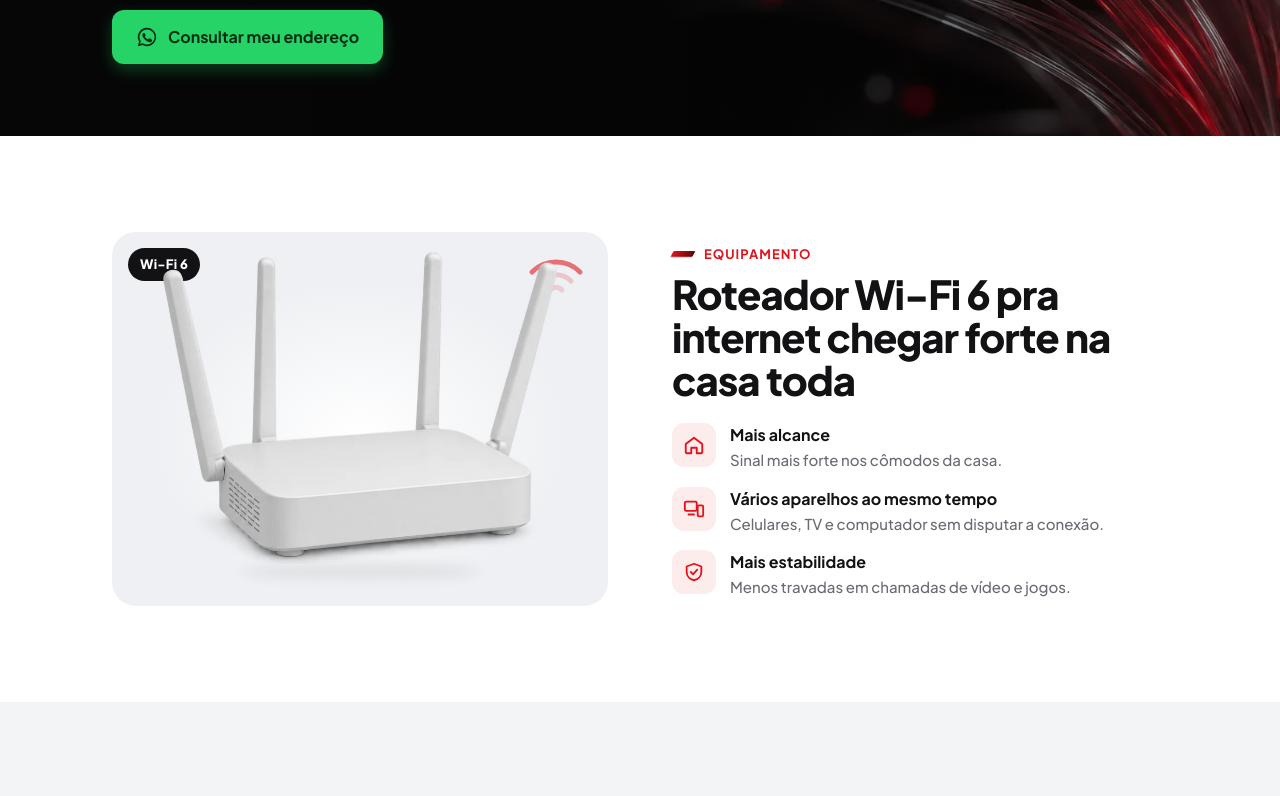
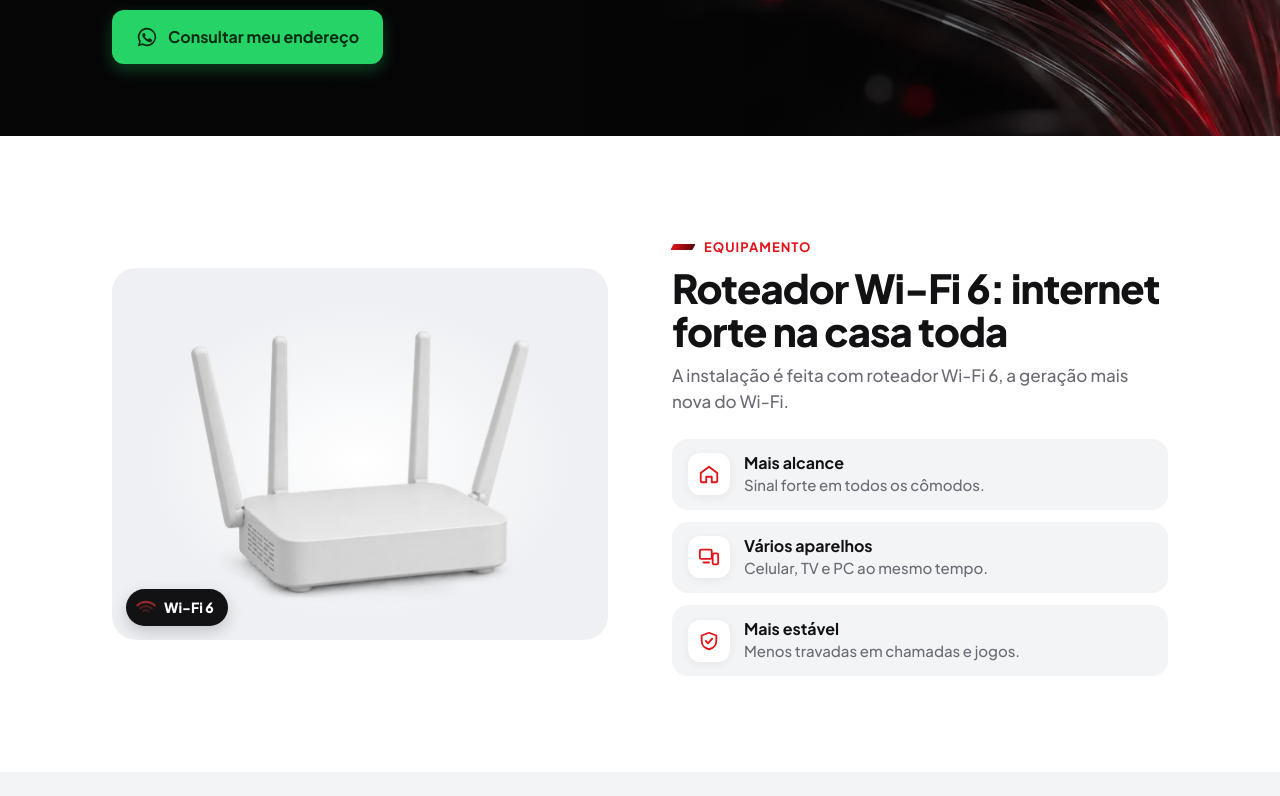
Before and after one commit to nandosw/jsmnet.github.io, a plain HTML site: page index.html in a window 1280 px wide. Shown: the part 2740-3536 px from the top of the page. Drawn offline with Linux system fonts and the light colour scheme.

Commit message:
Seção Wi-Fi 6 reorganizada e link do menu corrigido
Co-Authored-By: Claude Opus 5.5 <noreply@anthropic.com>
Claude-Session: https://claude.ai/code/session_01EMa4kgvynsHePnVQGN9bPa

```diff
--- a/index.html
+++ b/index.html
@@ -185,23 +185,25 @@ a:focus-visible,button:focus-visible,summary:focus-visible{outline:3px solid #1a
 .fiber .btn{margin-top:26px}
 
 /* ---------- wi-fi 6 ---------- */
-.wifi{display:grid;gap:28px;align-items:center}
-.wifi .pic{position:relative;border-radius:24px;background:radial-gradient(60% 60% at 50% 55%,#fff 0%,#EEF0F3 70%);padding:28px 24px 34px}
-.wifi .pic img{position:relative;margin:0 auto;width:88%;animation:float 5s ease-in-out infinite}
-@keyframes float{50%{transform:translateY(-10px)}}
-.wifi .pic .shadow{position:absolute;left:50%;bottom:26px;width:56%;height:18px;margin-left:-28%;border-radius:50%;background:rgba(0,0,0,.12);filter:blur(8px);animation:sh 5s ease-in-out infinite}
-@keyframes sh{50%{transform:scale(.85);opacity:.6}}
-.sig{position:absolute;top:18px;right:20px;width:64px;height:48px}
-.sig path{fill:none;stroke:var(--red);stroke-width:5;stroke-linecap:round;opacity:.15;animation:sig 1.8s ease-in-out infinite}
+.wifi{display:grid;gap:20px;grid-template-areas:"head" "pic" "ben"}
+.w-head{grid-area:head;margin-bottom:0}
+.wifi .pic{grid-area:pic;position:relative;aspect-ratio:4/3;display:flex;align-items:center;justify-content:center;border-radius:24px;background:radial-gradient(60% 60% at 50% 52%,#fff 0%,#EEF0F3 72%);overflow:hidden}
+.wifi .pic img{position:relative;z-index:1;width:68%;margin-top:6%;animation:float 5s ease-in-out infinite}
+@keyframes float{50%{transform:translateY(-6px)}}
+.wifi .pic .shadow{position:absolute;left:50%;bottom:13%;width:46%;height:16px;margin-left:-23%;border-radius:50%;background:rgba(0,0,0,.13);filter:blur(8px);animation:sh 5s ease-in-out infinite}
+@keyframes sh{50%{transform:scale(.88);opacity:.65}}
+.wifi .pic .lbl{position:absolute;z-index:2;left:14px;bottom:14px;display:inline-flex;align-items:center;gap:8px;padding:8px 14px 8px 10px;border-radius:999px;background:var(--ink);color:#fff;font-size:14px;font-weight:800;box-shadow:0 6px 16px rgba(0,0,0,.18)}
+.sig{width:20px;height:20px}
+.sig path{fill:none;stroke:#FF3A40;stroke-width:2.4;stroke-linecap:round;opacity:.25;animation:sig 1.8s ease-in-out infinite}
 .sig path:nth-child(2){animation-delay:.25s}.sig path:nth-child(3){animation-delay:.5s}
-@keyframes sig{30%{opacity:1}70%{opacity:.15}}
-.wifi .pic .lbl{position:absolute;top:16px;left:16px;padding:6px 12px;border-radius:999px;background:var(--ink);color:#fff;font-size:13px;font-weight:800;letter-spacing:.02em}
-.ben{list-style:none;margin:22px 0 0;padding:0;display:grid;gap:14px}
-.ben li{display:grid;grid-template-columns:44px 1fr;gap:14px;align-items:start}
-.ben i{width:44px;height:44px;border-radius:12px;display:flex;align-items:center;justify-content:center;background:#FDECEC;color:var(--red)}
+@keyframes sig{30%{opacity:1}70%{opacity:.25}}
+.ben{grid-area:ben;list-style:none;margin:0;padding:0;display:grid;grid-template-columns:repeat(3,1fr);gap:10px}
+.ben li{display:flex;flex-direction:column;align-items:center;text-align:center;gap:8px;padding:14px 8px;border-radius:16px;background:var(--soft)}
+.ben i{width:42px;height:42px;border-radius:12px;display:flex;align-items:center;justify-content:center;background:#fff;color:var(--red);box-shadow:0 2px 8px rgba(0,0,0,.06)}
 .ben i svg{width:22px;height:22px}
-.ben b{display:block;font-size:16px}
-.ben span{color:var(--mut);font-size:15px}
+.ben b{display:block;font-size:14px;line-height:1.25}
+.ben span{display:none;color:var(--mut);font-size:15px}
+.ben li:nth-child(2){transition-delay:.08s}.ben li:nth-child(3){transition-delay:.16s}
 
 /* ---------- como contratar ---------- */
 .how{display:grid;gap:10px;align-items:end}
@@ -289,7 +291,12 @@ footer a:hover{text-decoration:underline}
   .utrack{gap:18px}
   .use{flex-basis:calc((100% - 36px)/3);max-width:none}
   .use:hover .cap{transform:none;opacity:1}
-  .wifi{grid-template-columns:1fr 1fr;gap:64px}
+  .wifi{grid-template-columns:1fr 1fr;grid-template-areas:"pic head" "pic ben";column-gap:64px;row-gap:24px;align-items:center}
+  .w-head{align-self:end}
+  .ben{align-self:start;grid-template-columns:1fr;gap:12px}
+  .ben li{flex-direction:row;text-align:left;gap:14px;padding:14px 16px}
+  .ben b{font-size:16px}
+  .ben span{display:block}
   .how{grid-template-columns:320px 1fr;gap:56px}
   .how .tech{display:block;align-self:end;margin-bottom:-96px}
   .how .tech img{height:600px;width:auto;margin:0 auto}
@@ -330,7 +337,7 @@ footer a:hover{text-decoration:underline}
     <a class="logo" href="#" aria-label="JSM Net, início"><img src="img/logo-cor.webp" width="640" height="210" alt="JSM Net Provedor de Internet"></a>
     <nav aria-label="Seções">
       <a href="#planos">Planos</a>
-      <a href="#wifi">Wi-Fi 6</a>
+      <a href="#wifi6">Wi-Fi 6</a>
       <a href="#cidades">Cidades</a>
       <a href="#duvidas">Dúvidas</a>
     </nav>
@@ -450,20 +457,23 @@ footer a:hover{text-decoration:underline}
 </section>
 
 <!-- ===================== WI-FI 6 ===================== -->
-<section class="sec" id="wifi" aria-labelledby="h-wifi">
+<section class="sec" id="wifi6" aria-labelledby="h-wifi">
   <div class="wrap wifi">
-    <div class="pic rv"><span class="lbl">Wi-Fi 6</span><svg class="sig" viewBox="0 0 64 48" aria-hidden="true"><path d="M26 40a8 8 0 0 1 12 0"/><path d="M17 31a21 21 0 0 1 30 0"/><path d="M8 22a34 34 0 0 1 48 0"/></svg><span class="shadow"></span><img src="img/roteador.webp" width="760" height="601" loading="lazy" alt="Roteador Wi-Fi 6 branco com quatro antenas"></div>
-    <div>
-      <div class="sec-h rv" style="margin-bottom:0">
-        <span class="eyebrow">Equipamento</span>
-        <h2 id="h-wifi">Roteador Wi-Fi 6 pra internet chegar forte na casa toda</h2>
-      </div>
-      <ul class="ben">
-        <li class="rv"><i><svg aria-hidden="true"><use href="#home"/></svg></i><div><b>Mais alcance</b><span>Sinal mais forte nos cômodos da casa.</span></div></li>
-        <li class="rv"><i><svg aria-hidden="true"><use href="#dev"/></svg></i><div><b>Vários aparelhos ao mesmo tempo</b><span>Celulares, TV e computador sem disputar a conexão.</span></div></li>
-        <li class="rv"><i><svg aria-hidden="true"><use href="#shield"/></svg></i><div><b>Mais estabilidade</b><span>Menos travadas em chamadas de vídeo e jogos.</span></div></li>
-      </ul>
+    <div class="sec-h w-head rv">
+      <span class="eyebrow">Equipamento</span>
+      <h2 id="h-wifi">Roteador Wi-Fi 6: internet forte na casa toda</h2>
+      <p>A instalação é feita com roteador Wi-Fi 6, a geração mais nova do Wi-Fi.</p>
     </div>
+    <div class="pic rv">
+      <span class="shadow"></span>
+      <img src="img/roteador.webp" width="760" height="601" loading="lazy" alt="Roteador Wi-Fi 6 branco com quatro antenas">
+      <span class="lbl"><svg class="sig" viewBox="0 0 24 24" aria-hidden="true"><path d="M8.5 16a5 5 0 0 1 7 0"/><path d="M5 12.5a10 10 0 0 1 14 0"/><path d="M1.5 9a15 15 0 0 1 21 0"/></svg>Wi-Fi 6</span>
+    </div>
+    <ul class="ben">
+      <li class="rv"><i><svg aria-hidden="true"><use href="#home"/></svg></i><div><b>Mais alcance</b><span>Sinal forte em todos os cômodos.</span></div></li>
+      <li class="rv"><i><svg aria-hidden="true"><use href="#dev"/></svg></i><div><b>Vários aparelhos</b><span>Celular, TV e PC ao mesmo tempo.</span></div></li>
+      <li class="rv"><i><svg aria-hidden="true"><use href="#shield"/></svg></i><div><b>Mais estável</b><span>Menos travadas em chamadas e jogos.</span></div></li>
+    </ul>
   </div>
 </section>
 
```
